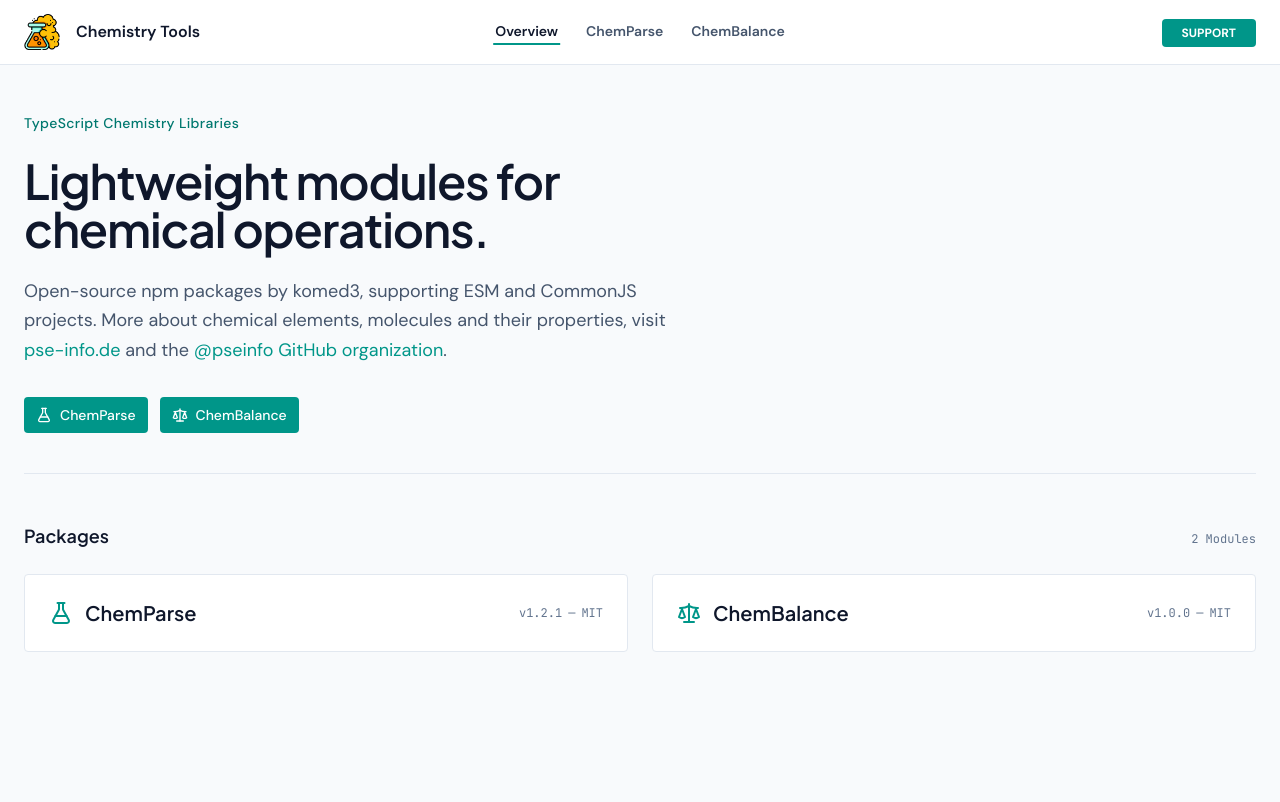
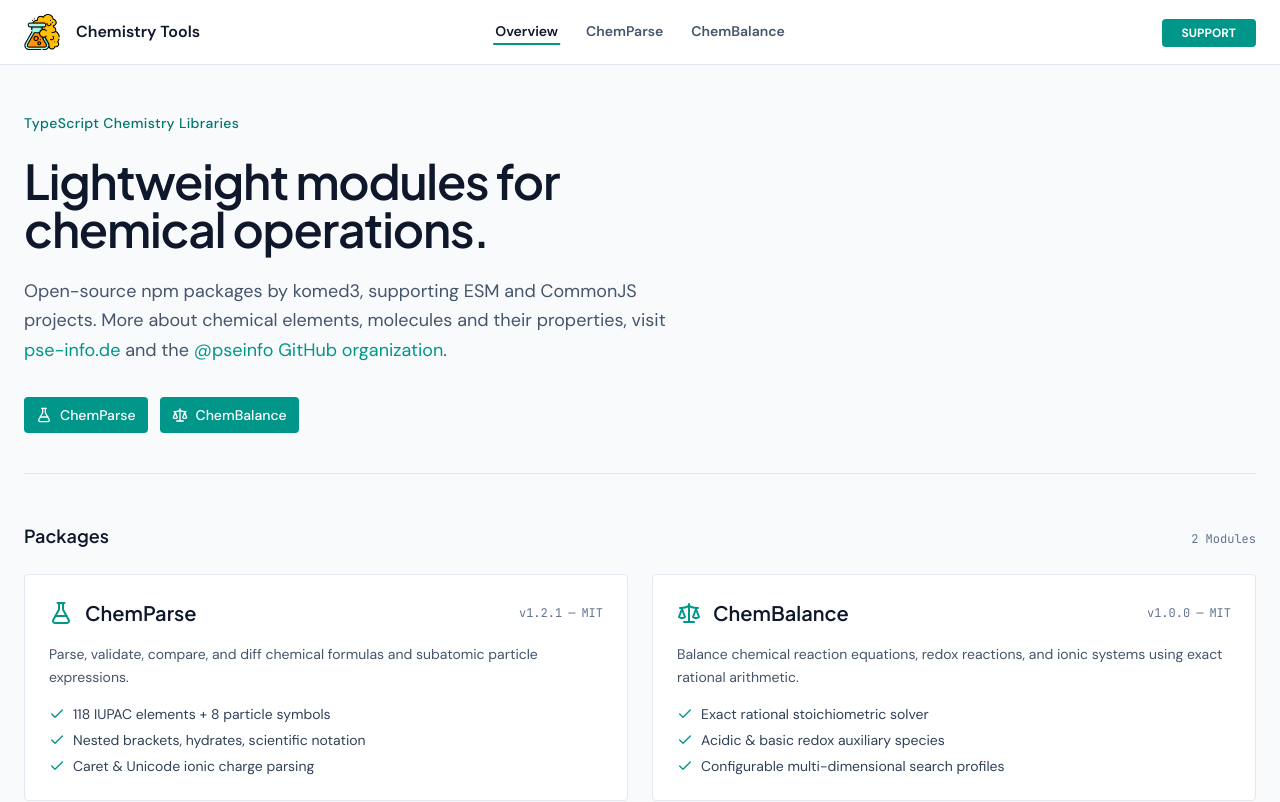
Before and after one commit to komed3/chemistry, a React (Vite) app: page / in a window 1280 px wide. Shown: the top 802 px of the page. Built offline with nearby package versions, Linux system fonts and the light colour scheme.

Commit message:
update Home.tsx

```diff
--- a/src/views/Home.tsx
+++ b/src/views/Home.tsx
@@ -1,4 +1,5 @@
 import { PACKAGES } from '@/src/packages/registry';
+import { Check } from 'lucide-react';
 import { Link } from 'react-router';
 
 
@@ -55,7 +56,7 @@ export function Home () {
         </div>
 
         <div className="grid grid-cols-1 md:grid-cols-2 gap-6 items-stretch">
-          { PACKAGES.map( ( { id, name, icon: Icon, version, license } ) => (
+          { PACKAGES.map( ( { id, name, tagline, icon: Icon, version, license, highlights } ) => (
             <div
               key= { id }
               className= 'flex flex-col justify-between gap-6 p-6 bg-white border border-slate-200 rounded-sm'
@@ -73,6 +74,17 @@ export function Home () {
                     <span>{ license }</span>
                   </div>
                 </div>
+
+                <p className= 'text-sm leading-relaxed text-slate-600'>{ tagline }</p>
+
+                <ul className= 'space-y-1.5 text-sm text-slate-700'>
+                  { highlights.map((item) => (
+                    <li key={item} className="flex items-start gap-2">
+                      <Check className="w-4 h-4 text-teal-600 shrink-0 mt-0.5" />
+                      <span>{item}</span>
+                    </li>
+                  ))}
+                </ul>
               </div>
             </div>
           ) ) }
```
